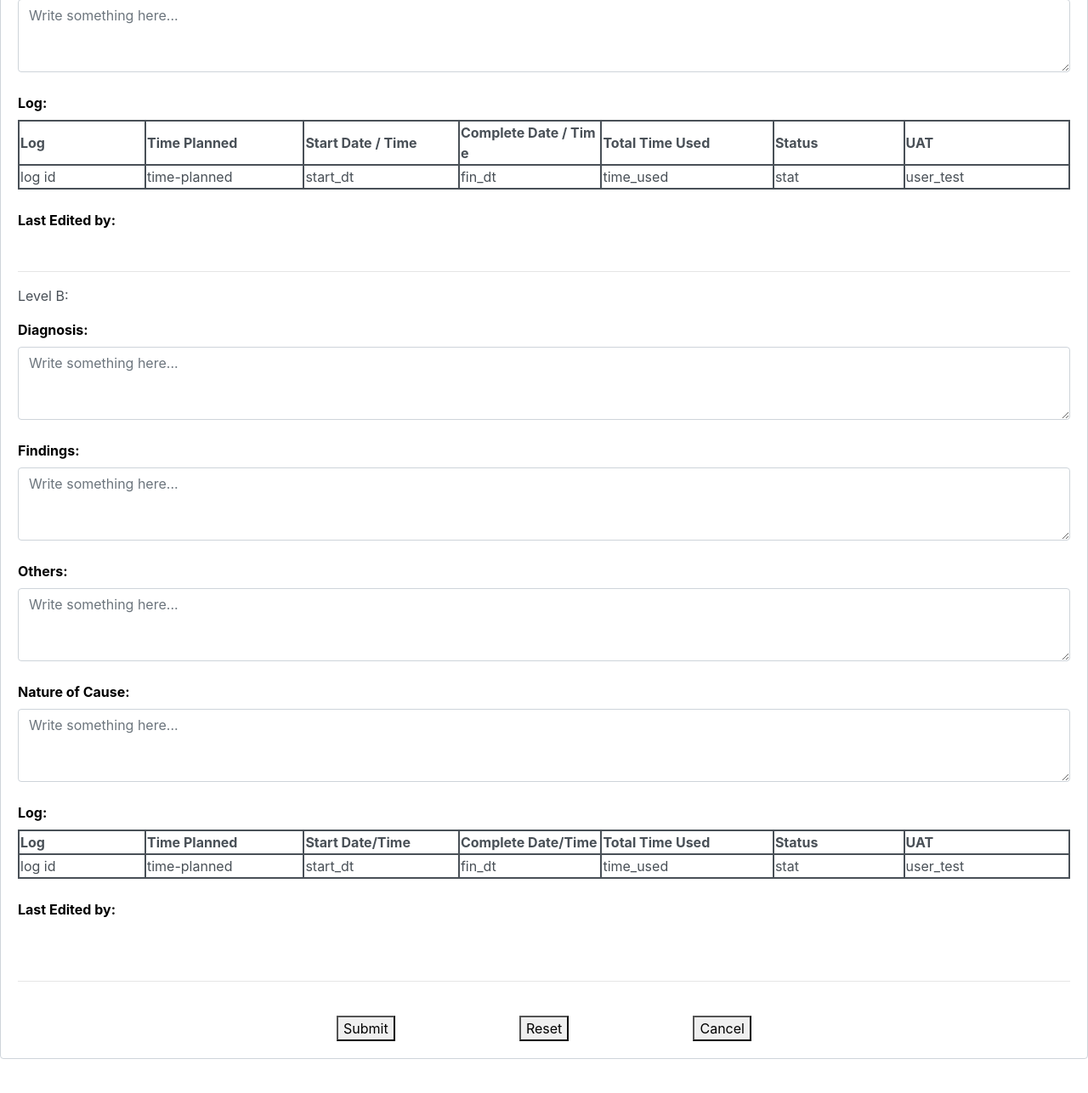
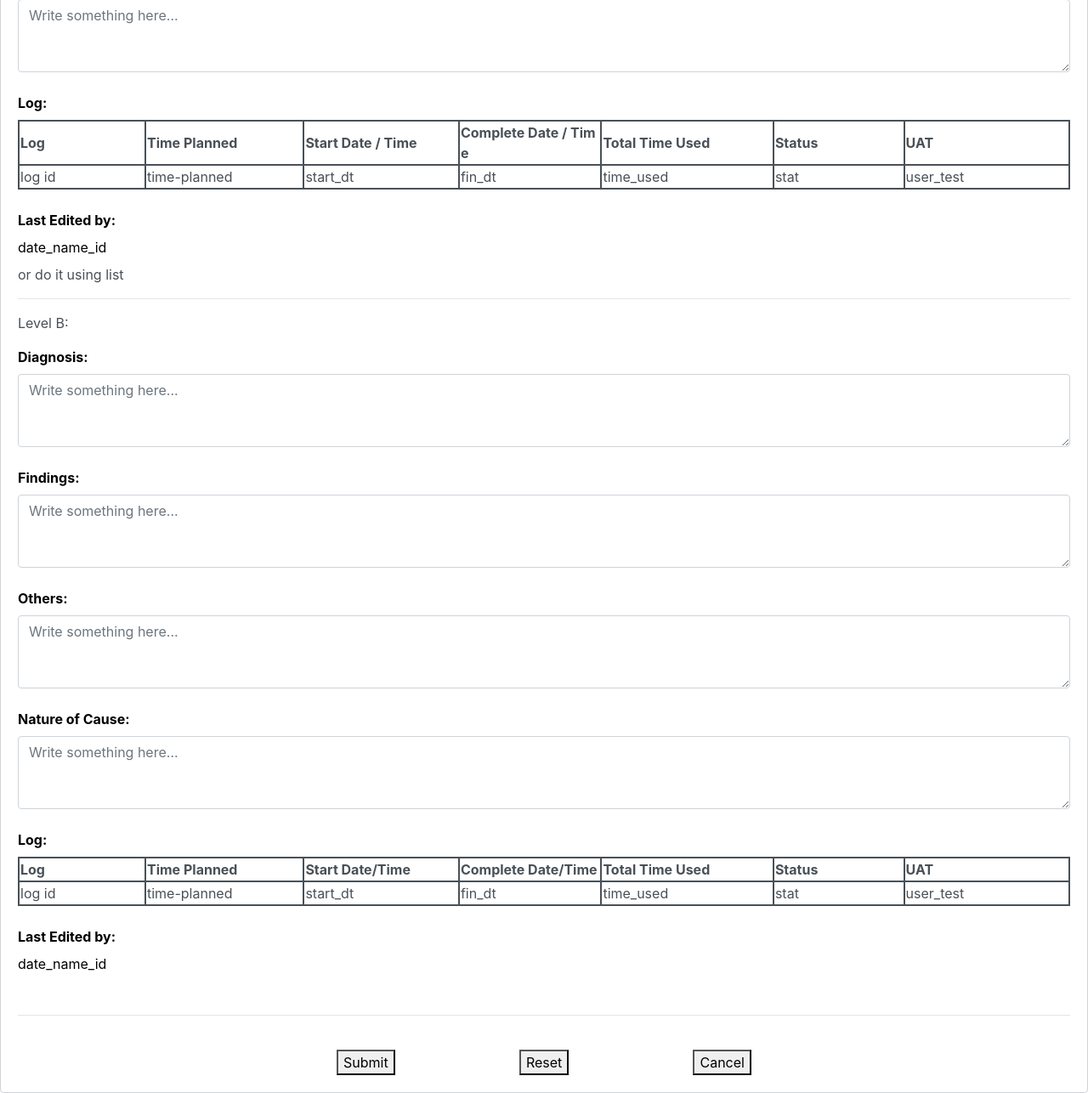
Before and after one commit to GrizzlyPenguin/FYP_AB, a PHP site: page /form.html in a window 1280 px wide. Shown: the part 832-2118 px from the top of the page at 85% size. Before the commit the page ends 2078 px from the top, so only its background shows below. Run offline with PHP 8.4, Linux system fonts and the light colour scheme.

Commit message:
modify code

```diff
--- a/FYP A final/css/form.css
+++ b/FYP A final/css/form.css
@@ -1,6 +1,7 @@
 #body{
     align-content: center;
 }
+
 label{
     color: black;
     font-style: normal;
--- a/FYP A final/form.html
+++ b/FYP A final/form.html
@@ -104,7 +104,8 @@
         </table>
         <br>
         <label id="lastedit" style="color: black"> Last Edited by: </label> <br>
-        <label id="lasteditname"></label>
+        <label id="lasteditname" style="font-style: normal; font-weight: normal">date_name_id</label>
+        <p>or do it using list</p>
     </div>
     <hr>
     <!--            lvl b-->
@@ -147,7 +148,7 @@
         </table>
         <br>
         <label id="lastedit" style="color: black"> Last Edited by: </label> <br>
-        <label id="lasteditname"></label>
+        <label id="lasteditname" style="font-style: normal; font-weight: normal">date_name_id</label>
     </div>
     <br>
     <hr>
```
